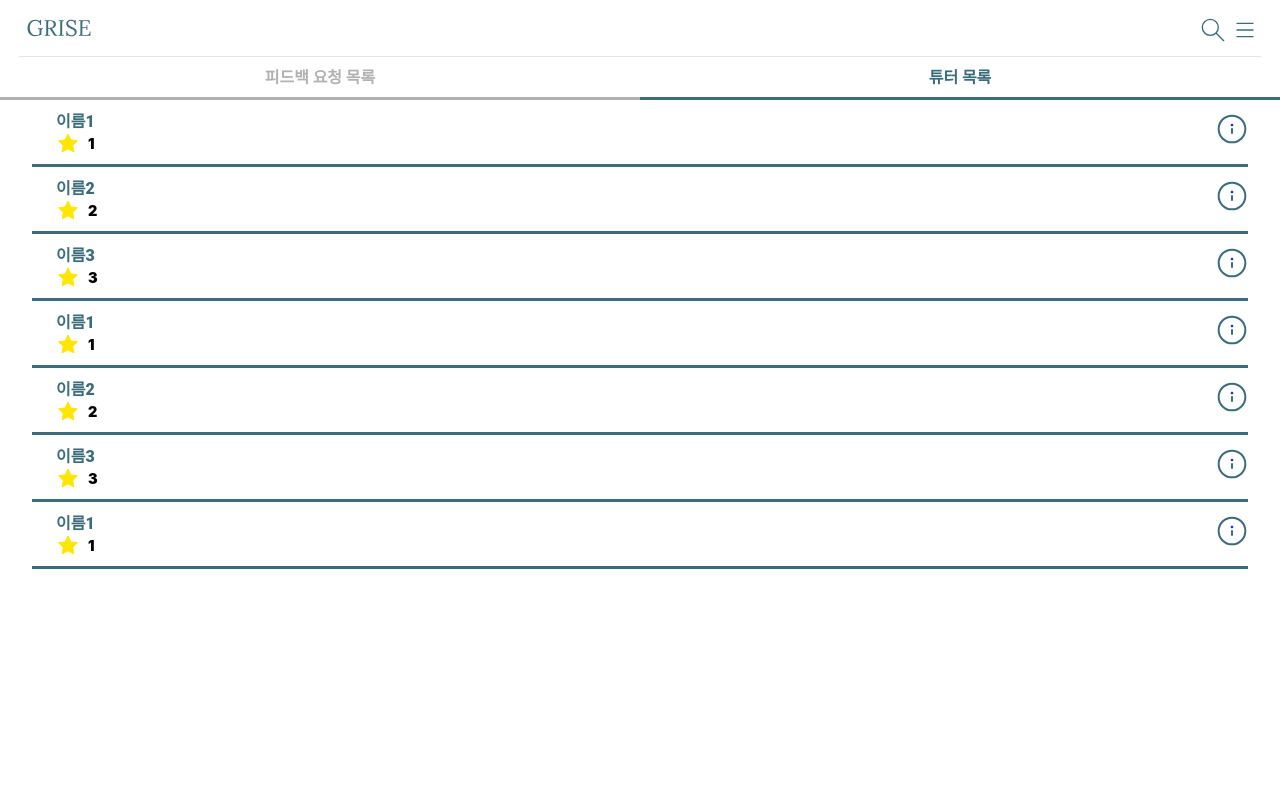
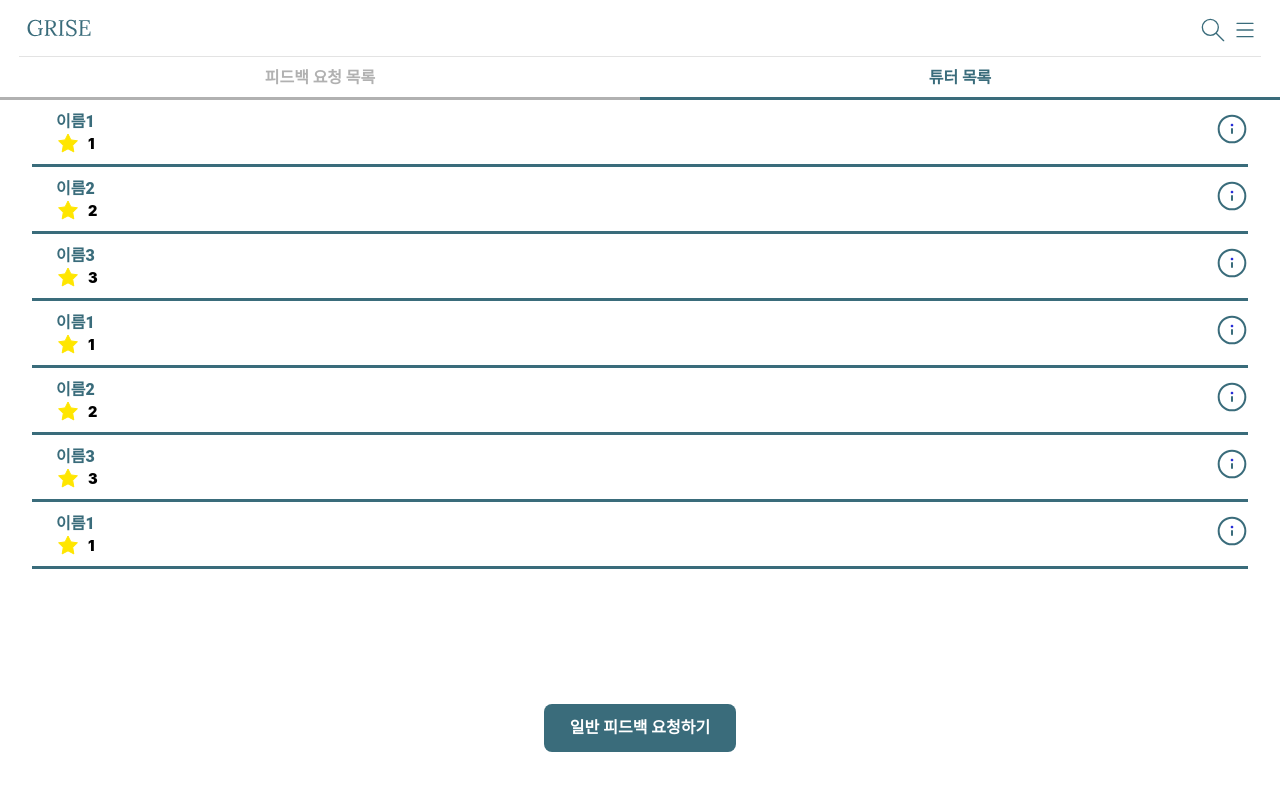
Before and after one commit to Gukss/GRISEFront, a React (Create React App) app in the folder grise/: page /tuteeMain in a window 1280 px wide. Both pictures are taken after a click on the element "튜터 목록". Shown: the top 790 px of the page. Built offline with nearby package versions, Linux system fonts and the light colour scheme.

Commit message:
sync upstream

```diff
--- a/grise/src/Pages/TuteeMainPage/List/TutorList.jsx
+++ b/grise/src/Pages/TuteeMainPage/List/TutorList.jsx
@@ -62,6 +62,7 @@ const TutorList = () => {
             <ScrollDiv ref = {ContainerRef} onTouchStart={onTouchStart} onTouchEnd={onTouchEnd}>
                 {getItem()}
             </ScrollDiv>
+            <SubmmitButton>일반 피드백 요청하기</SubmmitButton>
         </>
     )
 }
@@ -76,4 +77,23 @@ const ScrollDiv = styled.div`
     overflow-y:auto;
 `
 
+const SubmmitButton = styled.div`
+    position: fixed;
+    bottom: 3rem;
+    left: 50%;
+    margin-left: -6rem;
+    border-radius: 0.5rem;
+    width: 12rem;
+    height: 3rem;
+    float: left;
+    font-size: 1rem;
+    line-height: 3rem;
+    text-align: center;
+    font-family: 'Roboto';
+    font-style: normal;
+    font-weight: 900;
+    color: #fff;
+    background-color: #3A6C7B;
+`
+
 export default TutorList;
```
